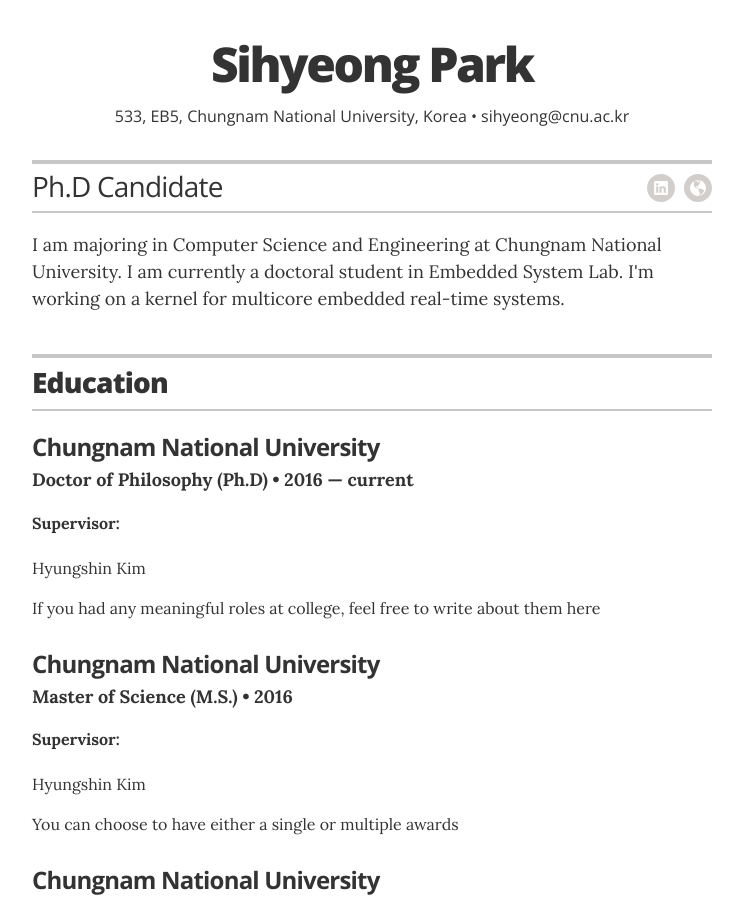
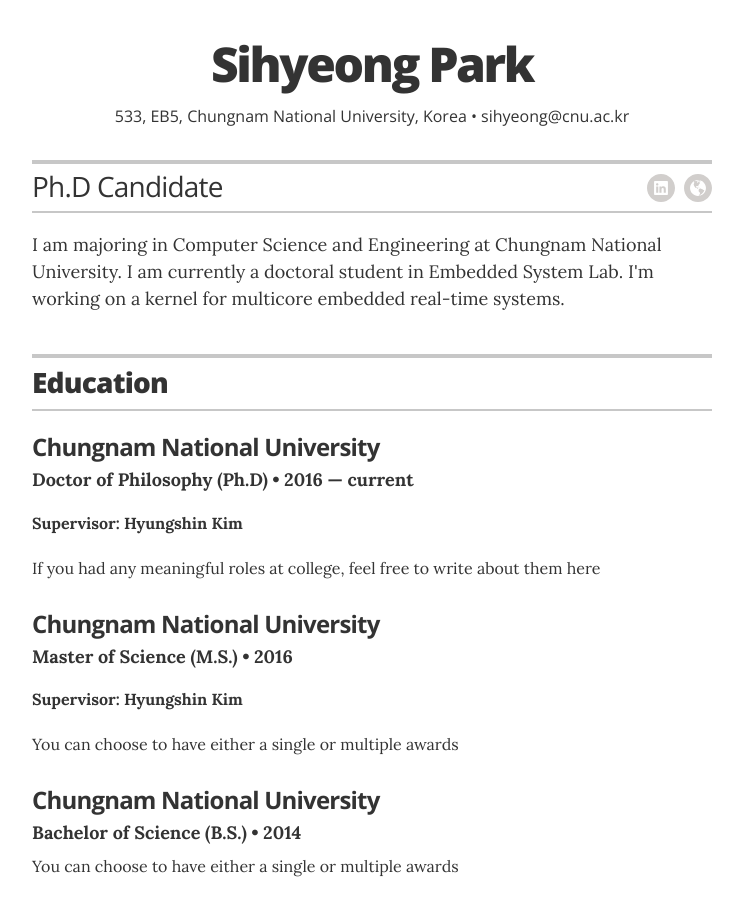
Before and after one commit to sihyeong/sihyeong.github.io, a Jekyll site: the page built from index.html, in a window 1280 px wide and 900 px high. Shown: the whole window, without its empty margins (268-1011 px from the left). Built offline with Jekyll 4.4.1, drawn with Linux system fonts in a browser that asks for light colours.

Commit message:
Update resume.html

```diff
--- a/_layouts/resume.html
+++ b/_layouts/resume.html
@@ -70,7 +70,7 @@
             </ul></h5>
           {% endif %}
           {% if education.supervisor %}
-          <p class="resume-item-copy"><h4>Supervisor: </h4> {{ education.supervisor }}</p>
+          <p class="resume-item-copy"><h4>Supervisor: {{ education.supervisor }} </h4> </p>
           {% endif %}
           <p class="resume-item-copy">{{ education.summary }}</p>
         </div>
```
